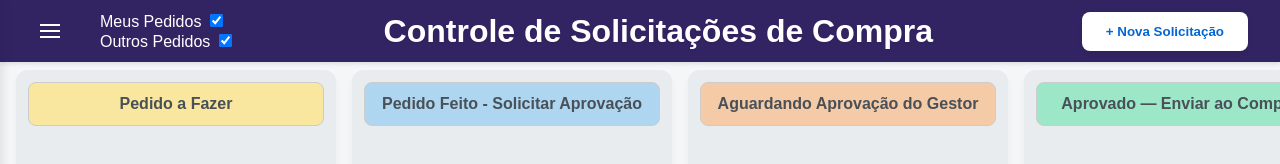
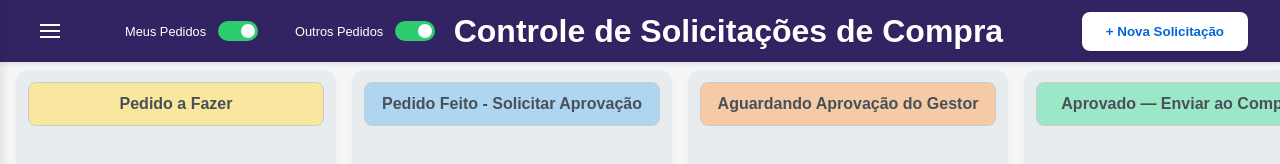
Before and after one commit to SECUnimedCuiaba/compras, a plain HTML site: page index.html in a window 1280 px wide. Drawn offline with Linux system fonts and the light colour scheme; no server answers.

Commit message:
Update style.css

```diff
--- a/style.css
+++ b/style.css
@@ -26,10 +26,10 @@ body {
 .sidebar {
   position: fixed;
   top: 0;
-  left: -300px;
-  width: 300px;
+  left: -250px;
+  width: 250px;
   height: 100vh;
-  background: rgb(50, 36, 99);
+  background: rgb(24, 13, 65);
   box-shadow: 2px 0 10px rgba(0,0,0,0.1);
   transition: left 0.3s ease;
   z-index: 1001;
@@ -64,6 +64,7 @@ body {
   border-bottom: 1px solid #eee;
   background: rgb(50, 36, 99);
   color: white;
+  height: 28px;
 }
 
 .sidebar-header h3 {
@@ -269,40 +270,77 @@ header {
   background: none;
   border: none;
   color: white;
-  font-size: 1.5rem;
+  font-size: 2.5rem;
   cursor: pointer;
 }
 
-.visibility-toggle {
-  background: none;
-  border: none;
-  color: white;
-  cursor: pointer;
-  padding: 0.5rem;
-  border-radius: 4px;
-  display: flex;
-  align-items: center;
-  justify-content: center;
-  transition: background-color 0.2s;
+
+/* Estilos para as novas chaves deslizantes */
+.visibility-toggles-container {
+    display: flex;
+    align-items: center;
+    gap: 90px; /* Espaçamento entre os toggles */
+    margin-left: 25px;
+    font-size: 0.8rem;
 }
 
-.visibility-toggle:hover {
-  background: rgba(255, 255, 255, 0.1);
+.toggle-control {
+    display: flex;
+    align-items: center;
+    gap: px;
+    color: white; /* Cor do texto no header */
+    white-space: nowrap;
+    user-select: none;
+    cursor: pointer;
+    justify-content: space-between;
+    width: 80px;
+
 }
 
-.visibility-toggle.active {
-  position: relative;
+.toggle-control label { /* Afeta a label de texto */
+    /* Remove o espaçamento de 8px que causaria o slider a ficar grudado */
+    margin-right: 5px;
 }
 
-.visibility-toggle.active::after {
-  content: "";
-  position: absolute;
-  top: 50%;
-  left: 0;
-  right: 0;
-  height: 2px;
-  background: white;
-  transform: rotate(-45deg);
+/* Esconde o input checkbox original */
+.toggle-input {
+    opacity: 0;
+    width: 0;
+    height: 0;
+}
+
+/* Estilo da chave deslizante */
+.toggle-slider {
+    position: relative;
+    display: block;
+    width: 40px;
+    height: 20px;
+    background-color: #7f8c8d; /* Cinza para desligado */
+    border-radius: 20px;
+    transition: background-color 0.4s;
+    flex-shrink: 0;
+}
+
+/* O círculo (thumb) */
+.toggle-slider:before {
+    position: absolute;
+    content: "";
+    height: 14px;
+    width: 14px;
+    left: 3px;
+    bottom: 3px;
+    background-color: white;
+    transition: 0.4s;
+    border-radius: 50%;
+}
+
+/* Quando o checkbox está checado (Ligado) */
+.toggle-input:checked + .toggle-slider {
+    background-color: #2ecc71; /* Verde para ligado */
+}
+
+.toggle-input:checked + .toggle-slider:before {
+    transform: translateX(20px);
 }
 
 .menu-toggle {
@@ -341,6 +379,7 @@ header {
   color: white;
   font-weight: 600;
 }
+
 
 /* ===== PERFIL DO USUÁRIO (Sidebar) ===== */
 .user-profile {
```
